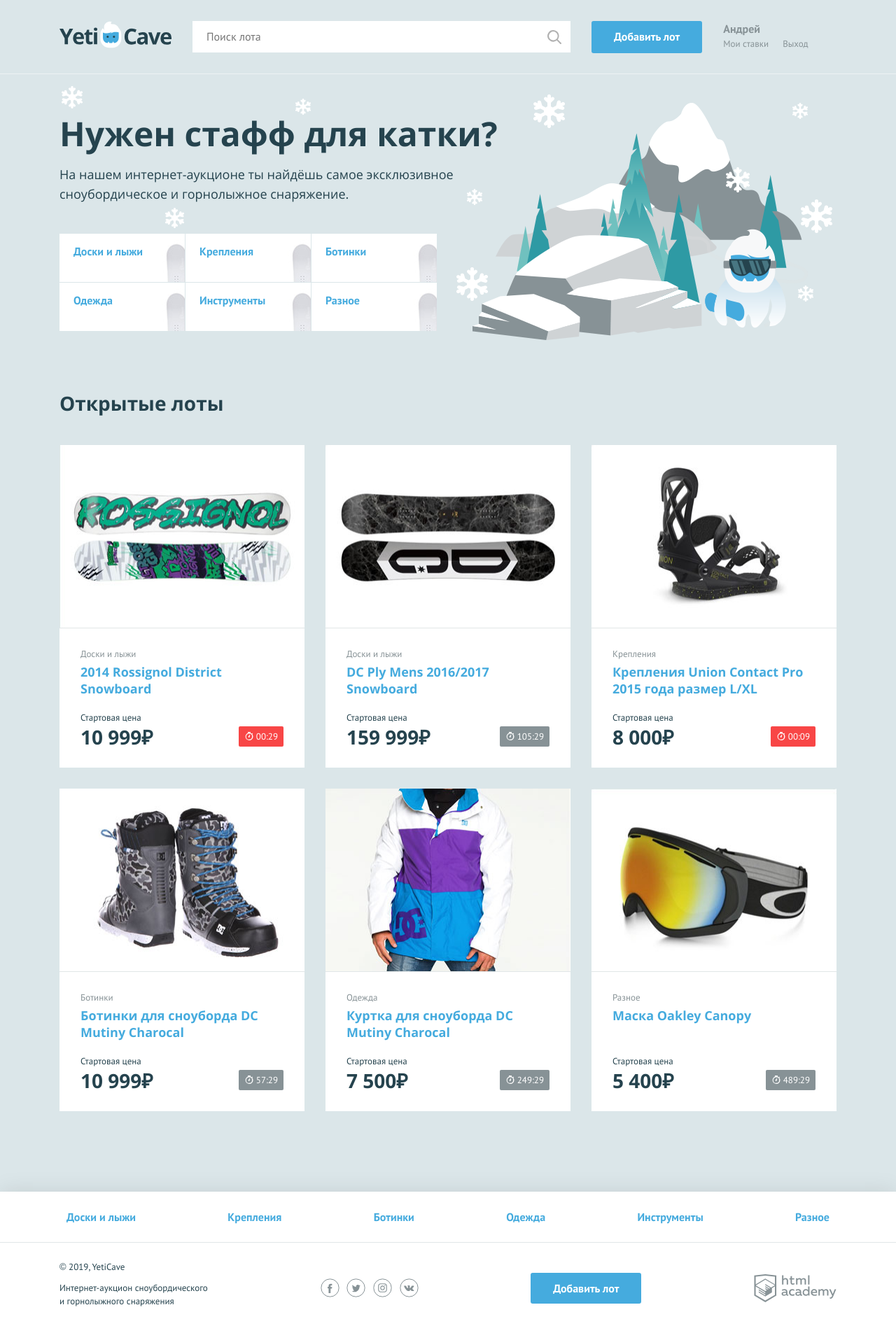
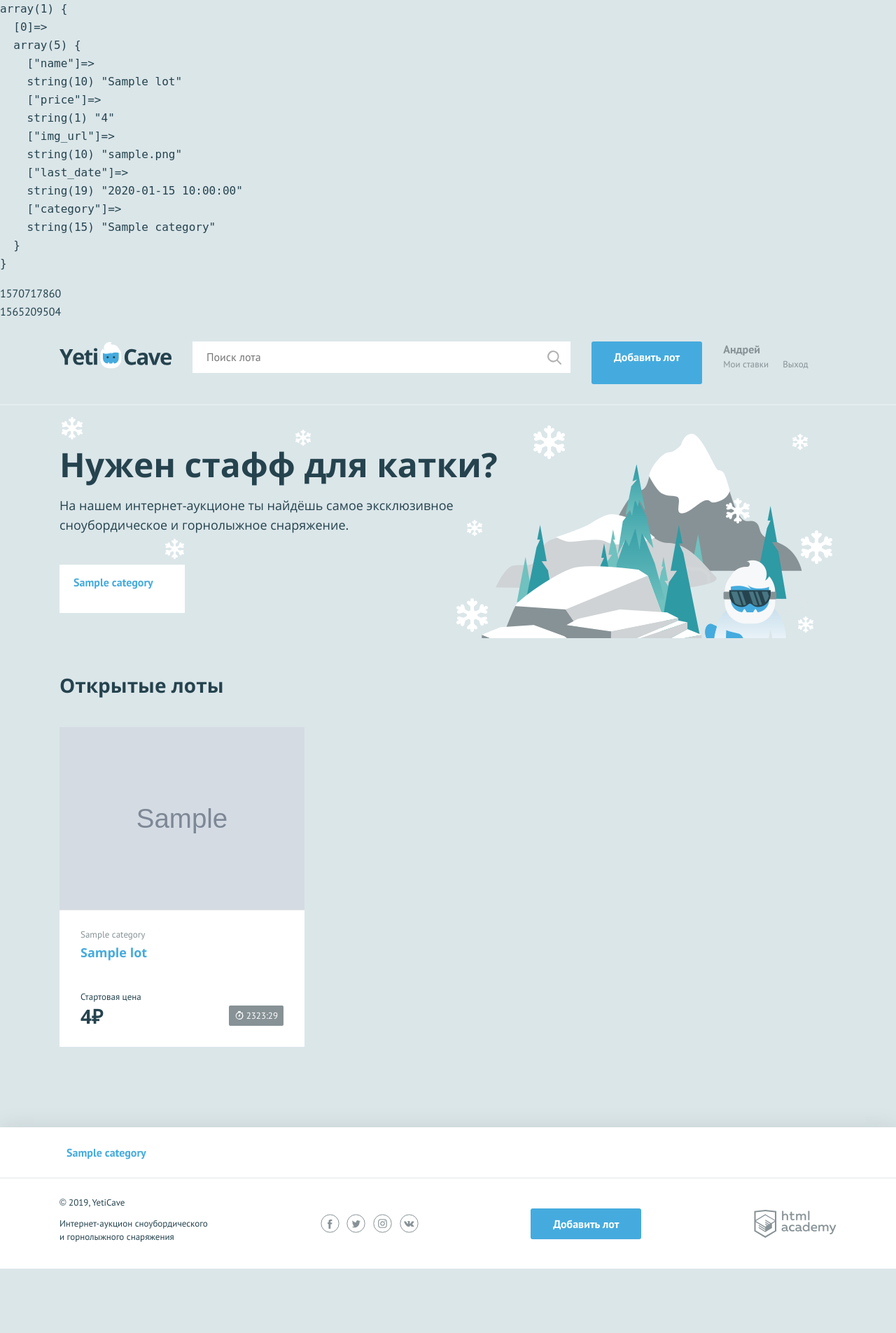
Before and after one commit to headlulu888/430161-yeticave-10, a PHP site: page / in a window 1280 px wide. Shown: the whole page at 70% size. After the commit the page ends 1813 px from the top, so only its background shows below. Run offline with PHP 8.4, Linux system fonts and the light colour scheme; tables that the repository leaves empty hold one stand-in row (values such as "Sample post"); grey boxes marked "Sample" are stand-in pictures.

Commit message:
Displayed categories and posts in MYSQL

```diff
--- /dev/null
+++ b/config/db.php
@@ -0,0 +1,7 @@
+<?php
+    $db = [
+        'host' => 'localhost',
+        'user' => 'root',
+        'password' => 'root',
+        'database' => 'yeticave'
+    ];
--- a/data.php
+++ b/data.php
@@ -1,4 +1,9 @@
 <?php
+    require_once('config/db.php');
+
+    $link = mysqli_connect($db['host'], $db['user'], $db['password'], $db['database']);
+
+    mysqli_set_charset($link, 'utf8');
 
     $is_auth = rand(0, 1);
 
@@ -6,16 +11,21 @@
 
     $title = 'Главная';
 
-    $categories = [
+    /*$categories = [
         'Доски и лыжи',
         'Крепления',
         'Ботинки',
         'Одежда',
         'Инструменты',
         'Разное'
-    ];
+    ];*/
 
-    $lots = [
+    // Вывел категории из базы данных!
+    $categories_sql = "SELECT `name`, `code` FROM category";
+    $categories_result = mysqli_query($link, $categories_sql);
+    $categories = mysqli_fetch_all($categories_result, MYSQLI_ASSOC);
+
+    /*$lots = [
         [
             'name' => '2014 Rossignol District Snowboard',
             'category' => 'Доски и лыжи',
@@ -58,4 +68,14 @@
             'img_url' => 'img/lot-6.jpg',
             'last_date' => '2019-10-31',
         ]
-    ];
+    ];*/
+    $lots_sql = "SELECT lot.`title` AS `name`, lot.`initial_rate` AS `price`, lot.`image` AS `img_url`, lot.`date_close` AS `last_date`, category.`name` AS `category` FROM `lot` "
+        . "JOIN `category` ON category.`id` = lot.`category_id` "
+        . "WHERE lot.`date_close` > NOW() "
+        . "GROUP BY lot.`id` "
+        . "ORDER BY lot.`date_add` ASC";
+    $lots_result = mysqli_query($link, $lots_sql);
+    $lots = mysqli_fetch_all($lots_result, MYSQLI_ASSOC);
+    print("<pre>");
+    var_dump($lots);
+    print("</pre>");
--- a/function.php
+++ b/function.php
@@ -24,5 +24,3 @@
         $array = [$hours, $mins];
         return $array;
     }
-//    $arr = get_dt_range('2019-10-15');
-//    print($arr[0] . ':' . $arr[1]);
--- a/index.php
+++ b/index.php
@@ -2,6 +2,10 @@
     require_once('helpers.php');
     require_once('data.php');
     require_once('function.php');
+
+    print(strtotime('2019-10-10 14:31'));
+    print("<br>");
+    print(time());
 
     $content = include_template('main.php', [
         'categories' => $categories,
--- a/templates/layout.php
+++ b/templates/layout.php
@@ -55,7 +55,7 @@
             <!--заполните этот список из массива категорий-->
             <?php foreach ($categories as $category): ?>
                 <li class="nav__item">
-                    <a href="pages/all-lots.html"><?= $category; ?></a>
+                    <a href="pages/all-lots.html"><?= $category['name']; ?></a>
                 </li>
             <?php endforeach; ?>
         </ul>
--- a/templates/main.php
+++ b/templates/main.php
@@ -4,8 +4,8 @@
     <ul class="promo__list">
         <!--заполните этот список из массива категорий-->
         <?php foreach ($categories as $category): ?>
-            <li class="promo__item promo__item--boards">
-                <a class="promo__link" href="pages/all-lots.html"><?= htmlspecialchars($category); ?></a>
+            <li class="promo__item promo__item--<?= $category['code']; ?>">
+                <a class="promo__link" href="pages/all-lots.html"><?= htmlspecialchars($category['name']); ?></a>
             </li>
         <?php endforeach; ?>
     </ul>
```
